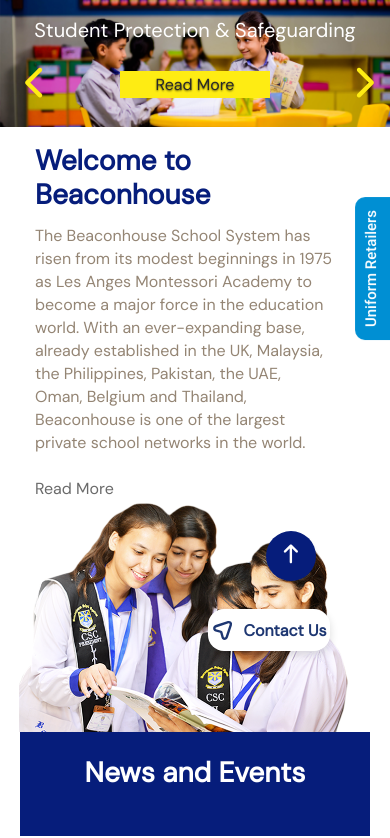
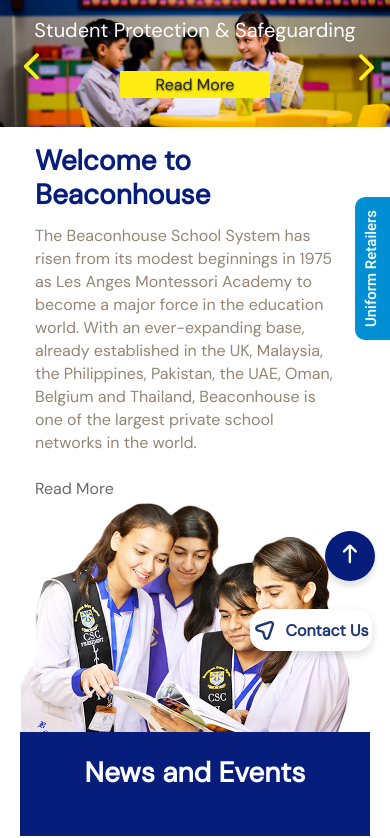
Before and after one commit to rehanzinlab23/Beacon-House-Clone, a plain HTML site: page index.html in a window 390 px wide. Shown: the part 173-1011 px from the top of the page. Drawn offline with Linux system fonts and the light colour scheme.

Commit message:
some modifications

```diff
--- a/style.css
+++ b/style.css
@@ -1138,6 +1138,31 @@
      }
  }
 
+ @media (max-width: 394px) {
+
+     .navbar-header {
+         justify-content: start;
+     }
+
+     .left i {
+         top: 78px !important;
+         font-size: 30px !important;
+     }
+
+     .right i {
+         top: -152px !important;
+         font-size: 30px !important;
+     }
+
+     #return-to-top {
+         right: 15px;
+     }
+
+     .footer-button-1 {
+         right: 18px;
+     }
+ }
+
  @media (max-width: 360px) {
 
      .hamburger {
```
